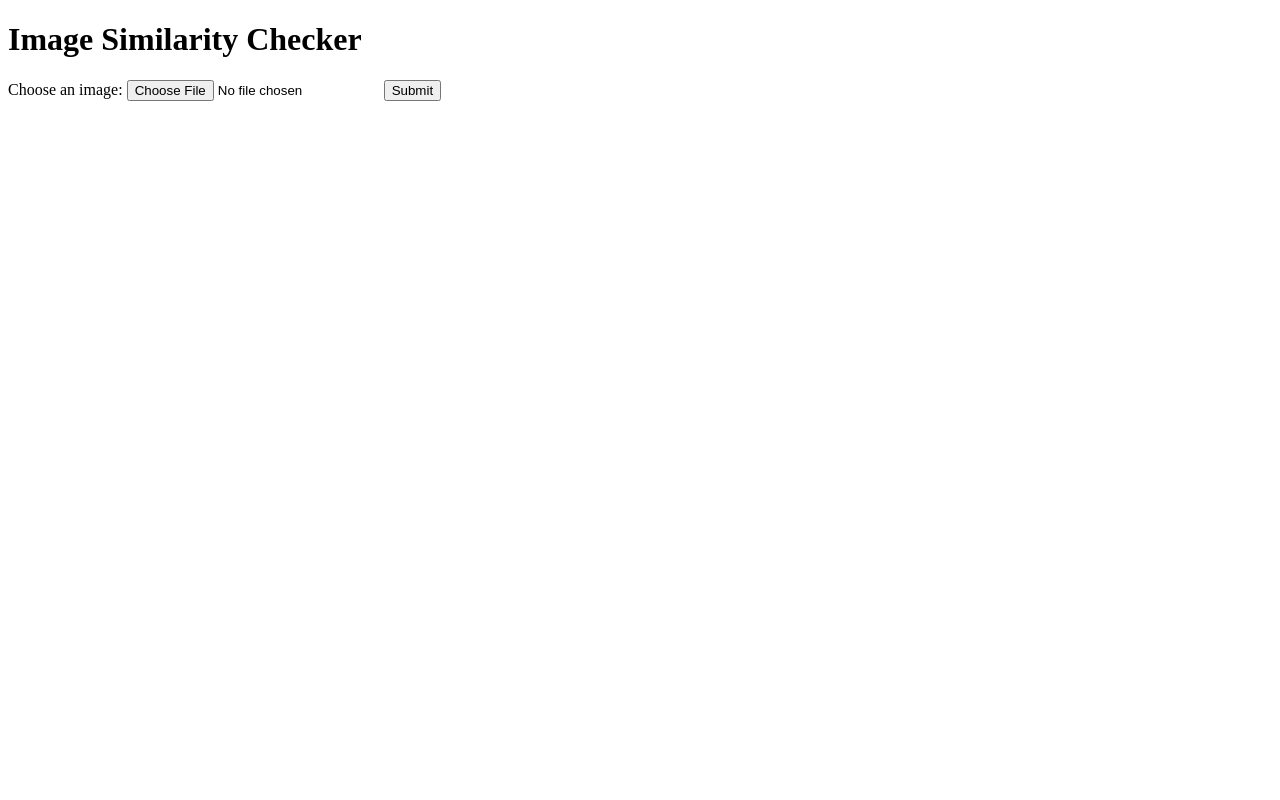
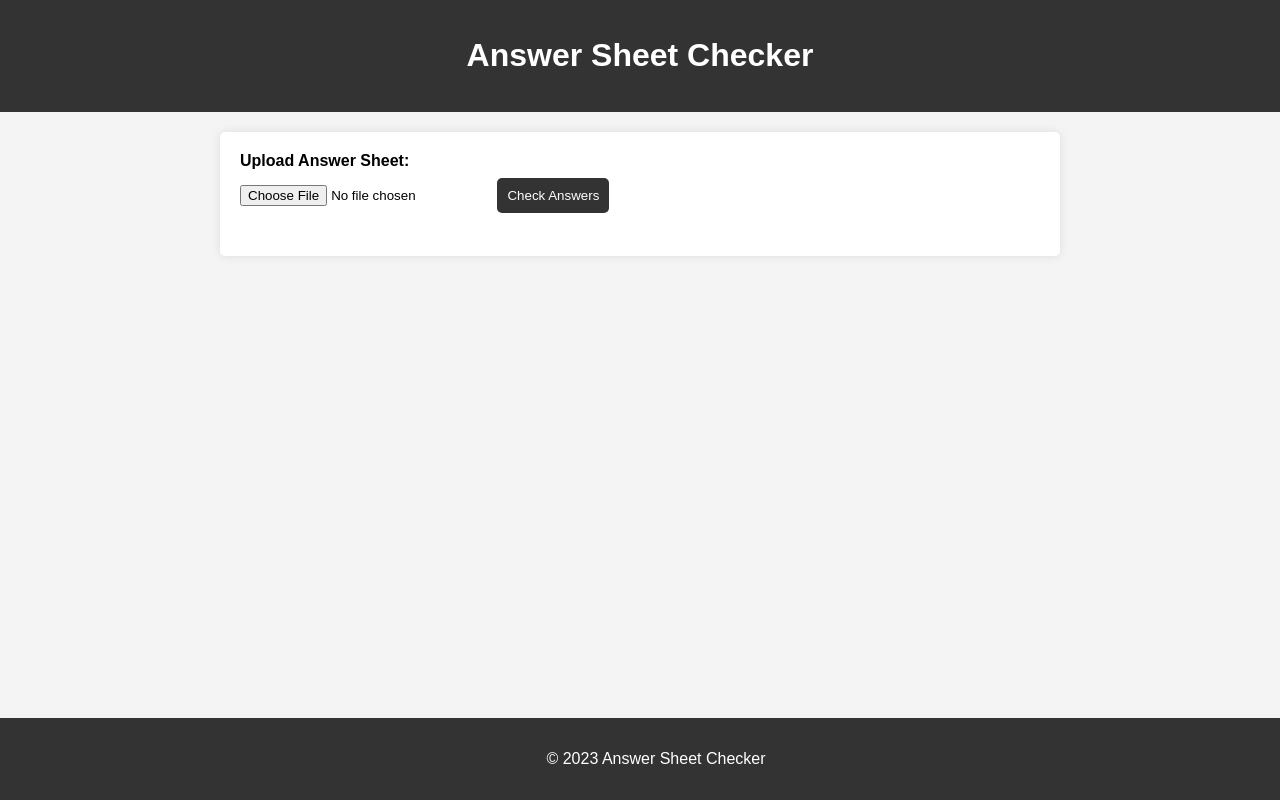
Before and after one commit to patilk2002/GraderBot, a Flask app: template templates/index.html in a window 1280 px wide. Run offline with Flask 3, Linux system fonts and the light colour scheme; the template is opened without the code that fills it, so the values that code supplies are empty.

Commit message:
User Interface

```diff
--- a/templates/index.html
+++ b/templates/index.html
@@ -4,14 +4,88 @@
     <meta charset="UTF-8">
     <meta http-equiv="X-UA-Compatible" content="IE=edge">
     <meta name="viewport" content="width=device-width, initial-scale=1.0">
-    <title>Image Similarity Checker</title>
+    <title>Answer Sheet Checker</title>
+    <style>
+        body {
+            font-family: Arial, sans-serif;
+            background-color: #f4f4f4;
+            margin: 0;
+            padding: 0;
+        }
+
+        header {
+            background-color: #333;
+            color: white;
+            text-align: center;
+            padding: 1em;
+        }
+
+        main {
+            max-width: 800px;
+            margin: 20px auto;
+            background-color: white;
+            padding: 20px;
+            border-radius: 5px;
+            box-shadow: 0 0 10px rgba(0, 0, 0, 0.1);
+        }
+
+        form {
+            margin-bottom: 20px;
+        }
+
+        label {
+            display: block;
+            margin-bottom: 8px;
+            font-weight: bold;
+        }
+
+        input[type="file"] {
+            margin-bottom: 10px;
+        }
+
+        button {
+            background-color: #333;
+            color: white;
+            padding: 10px;
+            border: none;
+            border-radius: 5px;
+            cursor: pointer;
+        }
+
+        button:hover {
+            background-color: #555;
+        }
+
+        h2 {
+            margin-top: 20px;
+            color: #333;
+        }
+
+        p.error {
+            color: red;
+        }
+
+        footer {
+            text-align: center;
+            padding: 1em;
+            background-color: #333;
+            color: white;
+            position: fixed;
+            bottom: 0;
+            width: 100%;
+        }
+    </style>
 </head>
 <body>
-    <h1>Image Similarity Checker</h1>
+    <header>
+        <h1>Answer Sheet Checker</h1>
+    </header>
+
+    <main>
         <form method="POST" enctype="multipart/form-data">
-        <label for="file">Choose an image:</label>
+            <label for="file">Upload Answer Sheet:</label>
             <input type="file" name="file" accept=".png, .jpg, .jpeg">
-        <button type="submit">Submit</button>
+            <button type="submit">Check Answers</button>
         </form>
 
         {% if similarity is defined %}
@@ -19,7 +93,12 @@
         {% endif %}
 
         {% if error is defined %}
-        <p style="color: red;">{{ error }}</p>
+            <p class="error">{{ error }}</p>
         {% endif %}
+    </main>
+
+    <footer>
+        <p>&copy; 2023 Answer Sheet Checker</p>
+    </footer>
 </body>
 </html>
```
Lines whose indentation alone changed are shown as unchanged.
